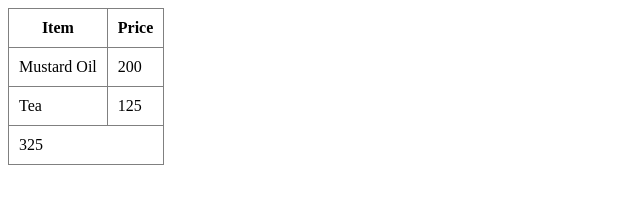
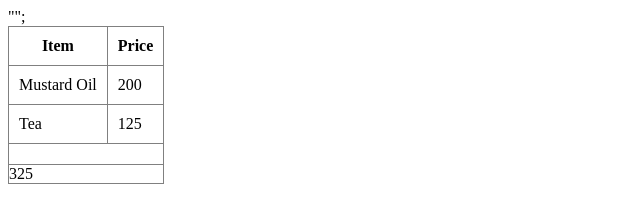
Before and after one commit to acciojob/grofers-checkout-2-nadeemmeerza, a website: page main.html in a window 1280 px wide. Shown: the whole page, without its empty margins (0-640 px from the left). Drawn offline with Linux system fonts and the light colour scheme.

Commit message:
created a submission

```diff
--- a/main.html
+++ b/main.html
@@ -20,6 +20,9 @@
 		   <td>Tea</td>
 		   <td data-ns-test="prices">125</td>
 		</tr>
+		<tr>
+			"<td colspan='2' data-ns-test='grandtotal'></td>";
+		</tr>
 	</table>
 	<!-- the entire body must be written by student -->
     <script type="text/javascript" src="./script.js">
--- a/script.js
+++ b/script.js
@@ -8,5 +8,5 @@ price.forEach((item)=>{
 console.log(sum);
 let tr = document.createElement("tr");
  let table = document.getElementById("table");
-tr.innerHTML="<td colspan='2' data-ns-test='grandtotal'>"+sum+"</td>";
+tr.innerHTML=sum;
 table.appendChild(tr);
```
